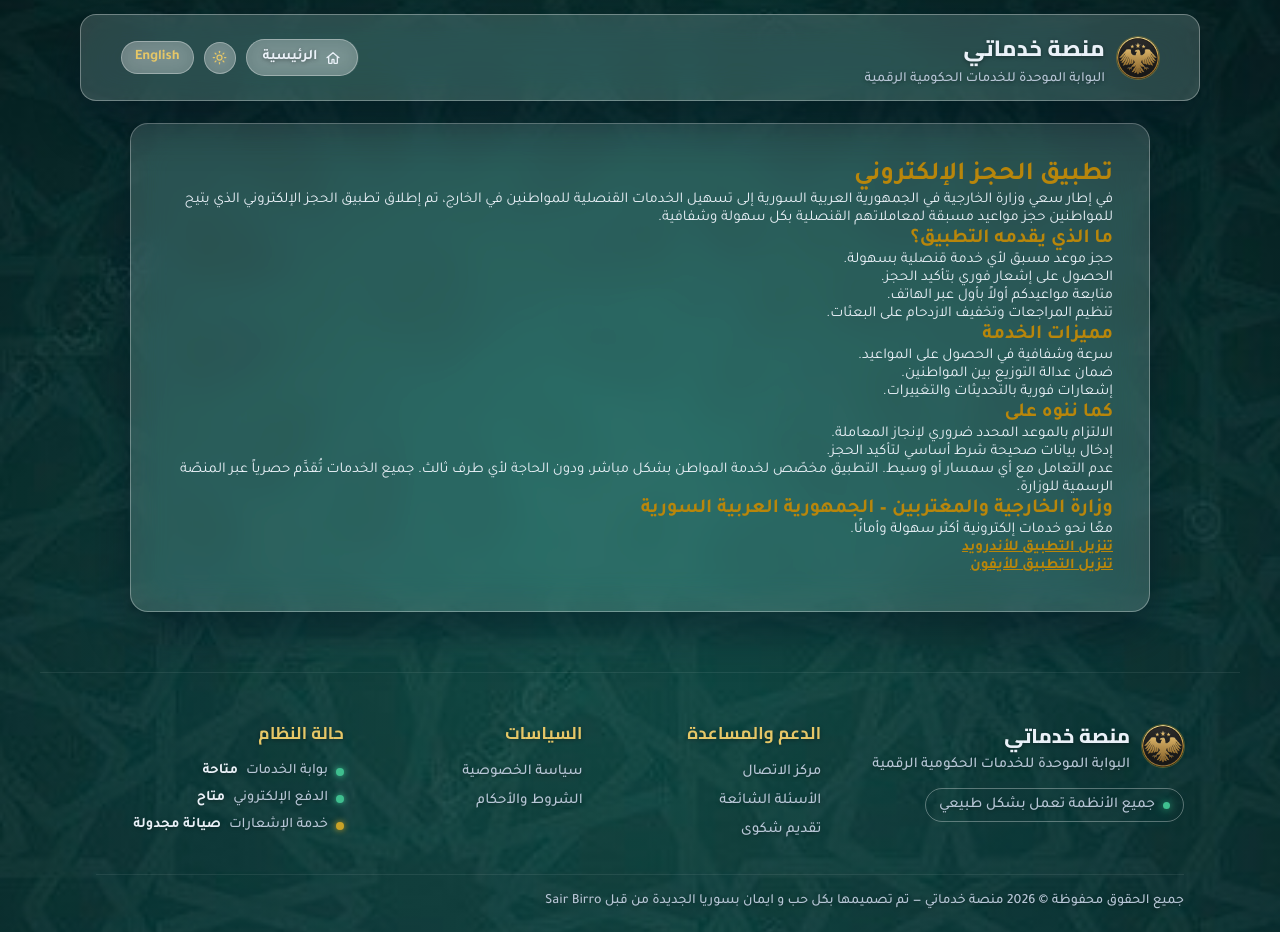
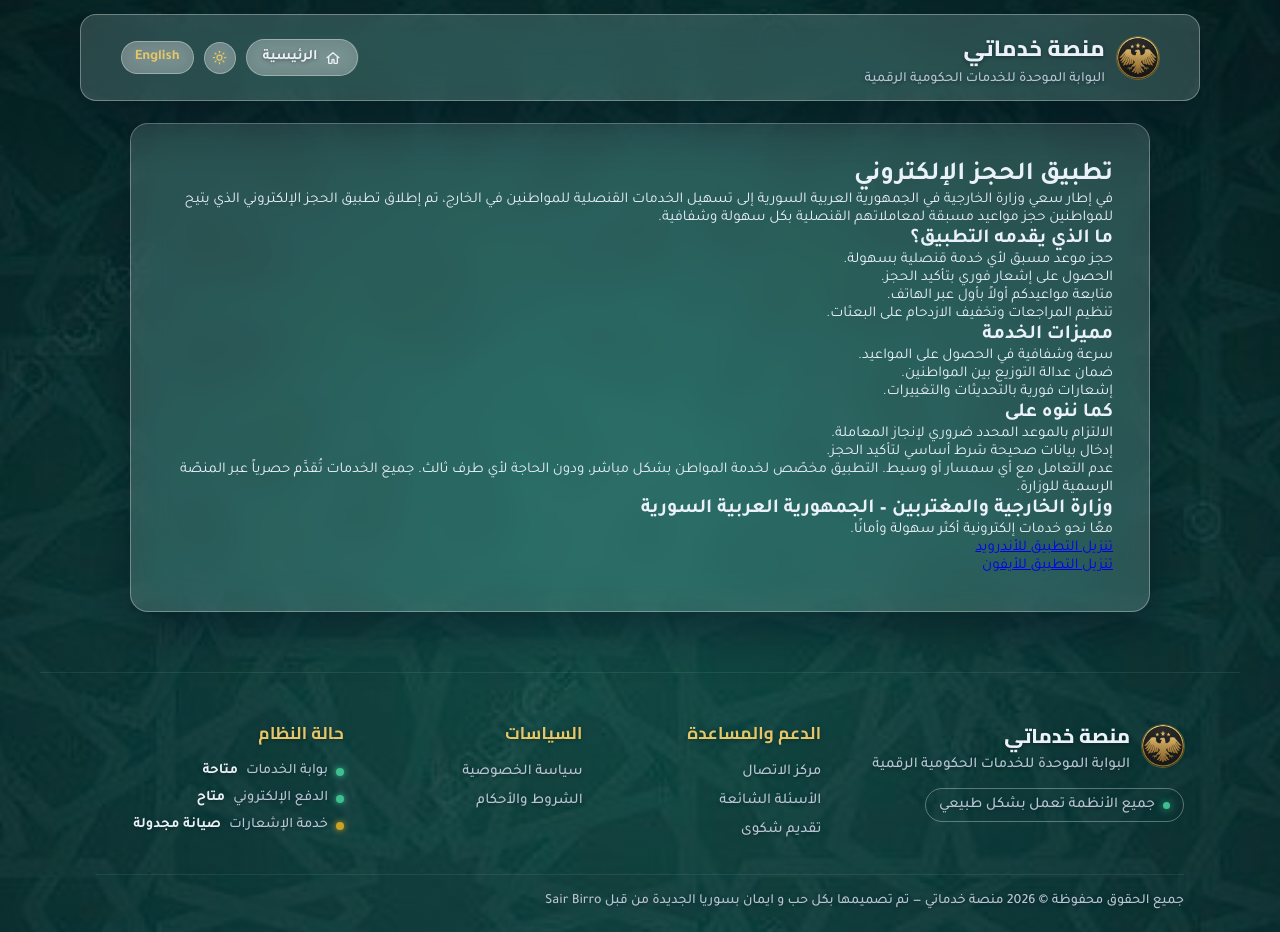
Before and after one commit to sairbirro/kadamat, a Jekyll site: the page built from page3.html, in a window 1280 px wide and 932 px high. Built offline with Jekyll 4.4.1, drawn with Linux system fonts in a browser that asks for light colours.

Commit message:
Remove color styling from headings in page3.html

```diff
--- a/page3.html
+++ b/page3.html
@@ -6,33 +6,33 @@
   <main class="page-content">
     <div class="content-card">
 
-      <h2 style="font-size:26px; color:#B8860B;">تطبيق الحجز الإلكتروني</h2>
+      <h2 style="font-size:26px;">تطبيق الحجز الإلكتروني</h2>
       <p style="font-size:15px;">في إطار سعي وزارة الخارجية في الجمهورية العربية السورية إلى تسهيل الخدمات القنصلية للمواطنين في الخارج، تم إطلاق تطبيق الحجز الإلكتروني الذي يتيح للمواطنين حجز مواعيد مسبقة لمعاملاتهم القنصلية بكل سهولة وشفافية.</p>
 
-      <h3 style="font-size:20px; color:#B8860B;">ما الذي يقدمه التطبيق؟</h3>
+      <h3 style="font-size:20px;">ما الذي يقدمه التطبيق؟</h3>
       <p style="font-size:15px;">حجز موعد مسبق لأي خدمة قنصلية بسهولة.</p>
       <p style="font-size:15px;">الحصول على إشعار فوري بتأكيد الحجز.</p>
       <p style="font-size:15px;">متابعة مواعيدكم أولاً بأول عبر الهاتف.</p>
       <p style="font-size:15px;">تنظيم المراجعات وتخفيف الازدحام على البعثات.</p>
 
-      <h3 style="font-size:20px; color:#B8860B;">مميزات الخدمة</h3>
+      <h3 style="font-size:20px;">مميزات الخدمة</h3>
       <p style="font-size:15px;">سرعة وشفافية في الحصول على المواعيد.</p>
       <p style="font-size:15px;">ضمان عدالة التوزيع بين المواطنين.</p>
       <p style="font-size:15px;">إشعارات فورية بالتحديثات والتغييرات.</p>
 
-      <h3 style="font-size:20px; color:#B8860B;">كما ننوه على</h3>
+      <h3 style="font-size:20px;">كما ننوه على</h3>
       <p style="font-size:15px;">الالتزام بالموعد المحدد ضروري لإنجاز المعاملة.</p>
       <p style="font-size:15px;">إدخال بيانات صحيحة شرط أساسي لتأكيد الحجز.</p>
       <p style="font-size:15px;">عدم التعامل مع أي سمسار أو وسيط. التطبيق مخصّص لخدمة المواطن بشكل مباشر، ودون الحاجة لأي طرف ثالث. جميع الخدمات تُقدَّم حصرياً عبر المنصّة الرسمية للوزارة.</p>
 
-      <h3 style="font-size:20px; color:#B8860B;">وزارة الخارجية والمغتربين – الجمهورية العربية السورية</h3>
+      <h3 style="font-size:20px;">وزارة الخارجية والمغتربين – الجمهورية العربية السورية</h3>
       <p style="font-size:15px;">معًا نحو خدمات إلكترونية أكثر سهولة وأمانًا.</p>
 
       <p style="font-size:15px;">
-        <a href="https://play.google.com/store/apps/details?id=sy.mofa.app&hl=en&pli=1" style="color:#B8860B; font-weight:bold;">تنزيل التطبيق للأندرويد</a>
+        <a href="https://play.google.com/store/apps/details?id=sy.mofa.app&hl=en&pli=1">تنزيل التطبيق للأندرويد</a>
       </p>
       <p style="font-size:15px;">
-        <a href="https://apps.apple.com/us/app/mofa-sy/id6755138946" style="color:#B8860B; font-weight:bold;">تنزيل التطبيق للأيفون</a>
+        <a href="https://apps.apple.com/us/app/mofa-sy/id6755138946">تنزيل التطبيق للأيفون</a>
       </p>
 
     </div>
```
